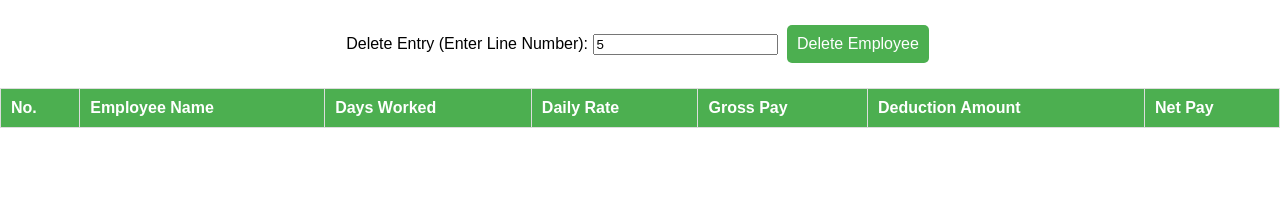
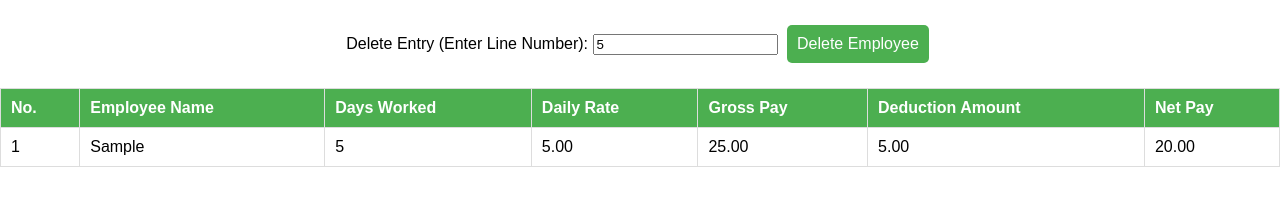
Before and after one commit to JezCortez/CS1130, a plain HTML site: page payroll.html in a window 1280 px wide. Both pictures are taken after typing "Sample", "5", "5", "5", "5" into the empty fields and a click on the button "Add Employee". Shown: the part 203-408 px from the top of the page. Drawn offline with Linux system fonts and the light colour scheme.

Commit message:
Update payroll.html

```diff
--- a/payroll.html
+++ b/payroll.html
@@ -36,15 +36,11 @@
       font-size: 16px;
       cursor: pointer;
     }
-
-    /* Style for the modal */
-    dialog {
-      display: none;
-    }
   </style>
 </head>
 <body>
-  <header>
+
+<header>
     <button onclick="location.href='index.html'">Home</button>
     <button onclick="location.href='computations.html'">Conversion</button>
     <button onclick="location.href='factorial.html'">Nth Factorial</button>
@@ -72,7 +68,7 @@
 
   <label for="deleteLineNumber">Delete Entry (Enter Line Number):</label>
   <input type="number" id="deleteLineNumber">
-  <button onclick="confirmDelete()">Delete Employee</button>
+  <button onclick="deleteEmployee()">Delete Employee</button>
 
   <table id="payrollTable">
     <tr>
@@ -86,31 +82,29 @@
     </tr>
   </table>
 
-  <!-- Modal for confirmation dialog -->
-  <dialog id="deleteConfirmation">
-    <p>Are you sure you want to delete this employee entry?</p>
-    <button onclick="deleteEmployee()">Yes</button>
-    <button onclick="closeDeleteConfirmation()">No</button>
-  </dialog>
-
   <script>
     var payrollList = [];
 
     function addEmployee() {
+      var employeeName = document.getElementById("employeeName").value;
+      var daysWorked = parseInt(document.getElementById("daysWorked").value);
+      var dailyRate = parseFloat(document.getElementById("dailyRate").value);
+      var deductionAmount = parseFloat(document.getElementById("deductionAmount").value);
 
+      var grossPay = daysWorked * dailyRate;
+      var netPay = grossPay - deductionAmount;
+
+      var newRow = {
+        employeeName: employeeName,
+        daysWorked: daysWorked,
+        dailyRate: dailyRate,
+        grossPay: grossPay,
+        deductionAmount: deductionAmount,
+        netPay: netPay
+      };
+
+      payrollList.push(newRow);
       displayPayroll();
-    }
-
-    function confirmDelete() {
-      var modal = document.getElementById("deleteConfirmation");
-      var deleteLineNumber = parseInt(document.getElementById("deleteLineNumber").value);
-
-      if (deleteLineNumber > 0 && deleteLineNumber <= payrollList.length) {
-
-        modal.showModal();
-      } else {
-        alert("Invalid line number. Please enter a valid line number to delete.");
-      }
     }
 
     function deleteEmployee() {
@@ -119,22 +113,35 @@
       if (deleteLineNumber > 0 && deleteLineNumber <= payrollList.length) {
         payrollList.splice(deleteLineNumber - 1, 1);
         displayPayroll();
-        closeDeleteConfirmation();
+      } else {
+        alert("Invalid line number. Please enter a valid line number to delete.");
       }
-    }
-
-    function closeDeleteConfirmation() {
-      var modal = document.getElementById("deleteConfirmation");
-      modal.close();
     }
 
     function displayPayroll() {
       var table = document.getElementById("payrollTable");
+      // Clear existing rows
       while (table.rows.length > 1) {
         table.deleteRow(1);
       }
 
       for (var i = 0; i < payrollList.length; i++) {
+        var row = table.insertRow(-1);
+        var cellNo = row.insertCell(0);
+        var cellName = row.insertCell(1);
+        var cellDays = row.insertCell(2);
+        var cellRate = row.insertCell(3);
+        var cellGross = row.insertCell(4);
+        var cellDeduction = row.insertCell(5);
+        var cellNet = row.insertCell(6);
+
+        cellNo.innerHTML = i + 1;
+        cellName.innerHTML = payrollList[i].employeeName;
+        cellDays.innerHTML = payrollList[i].daysWorked;
+        cellRate.innerHTML = payrollList[i].dailyRate.toFixed(2);
+        cellGross.innerHTML = payrollList[i].grossPay.toFixed(2);
+        cellDeduction.innerHTML = payrollList[i].deductionAmount.toFixed(2);
+        cellNet.innerHTML = payrollList[i].netPay.toFixed(2);
       }
     }
   </script>
```
